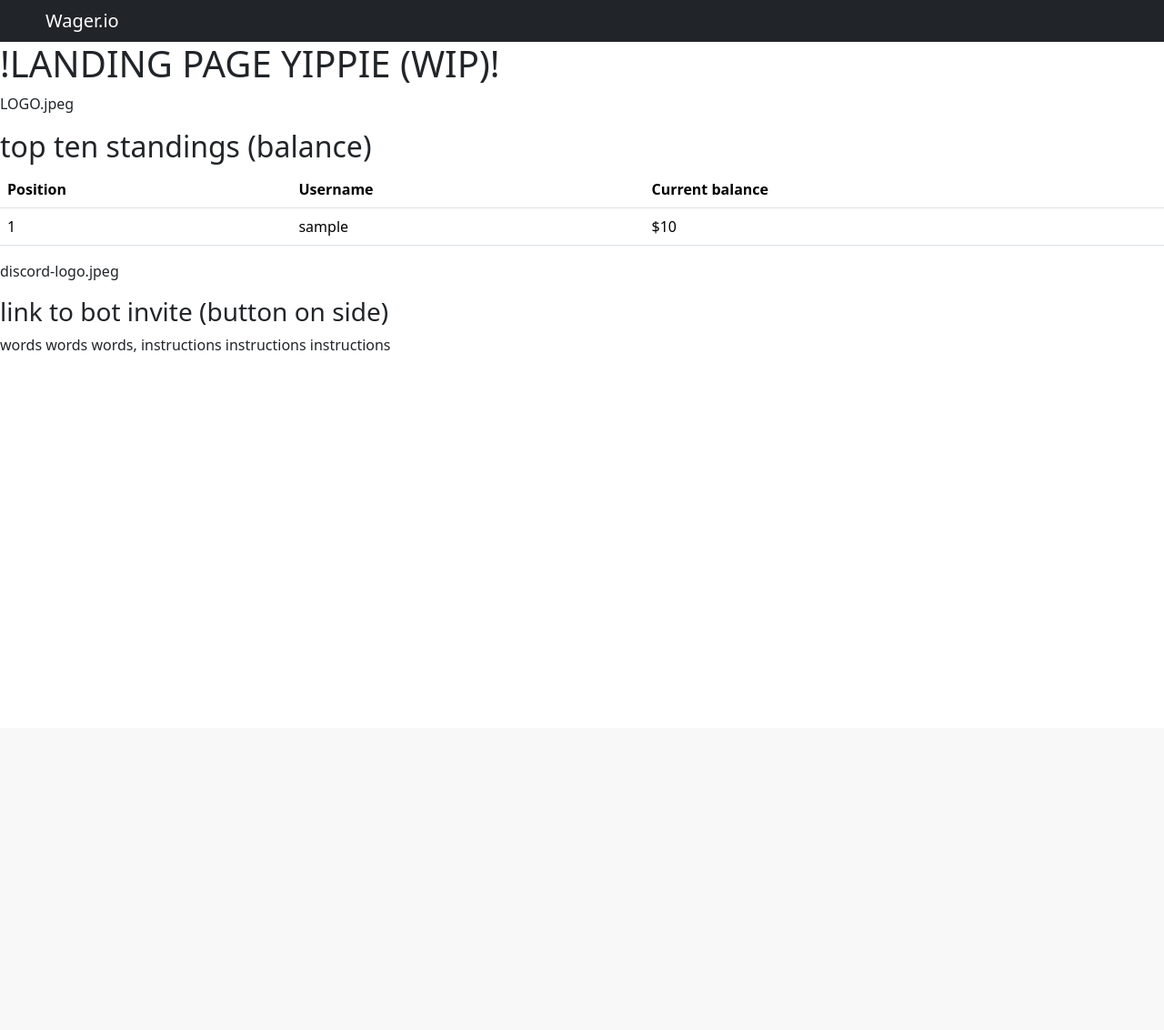
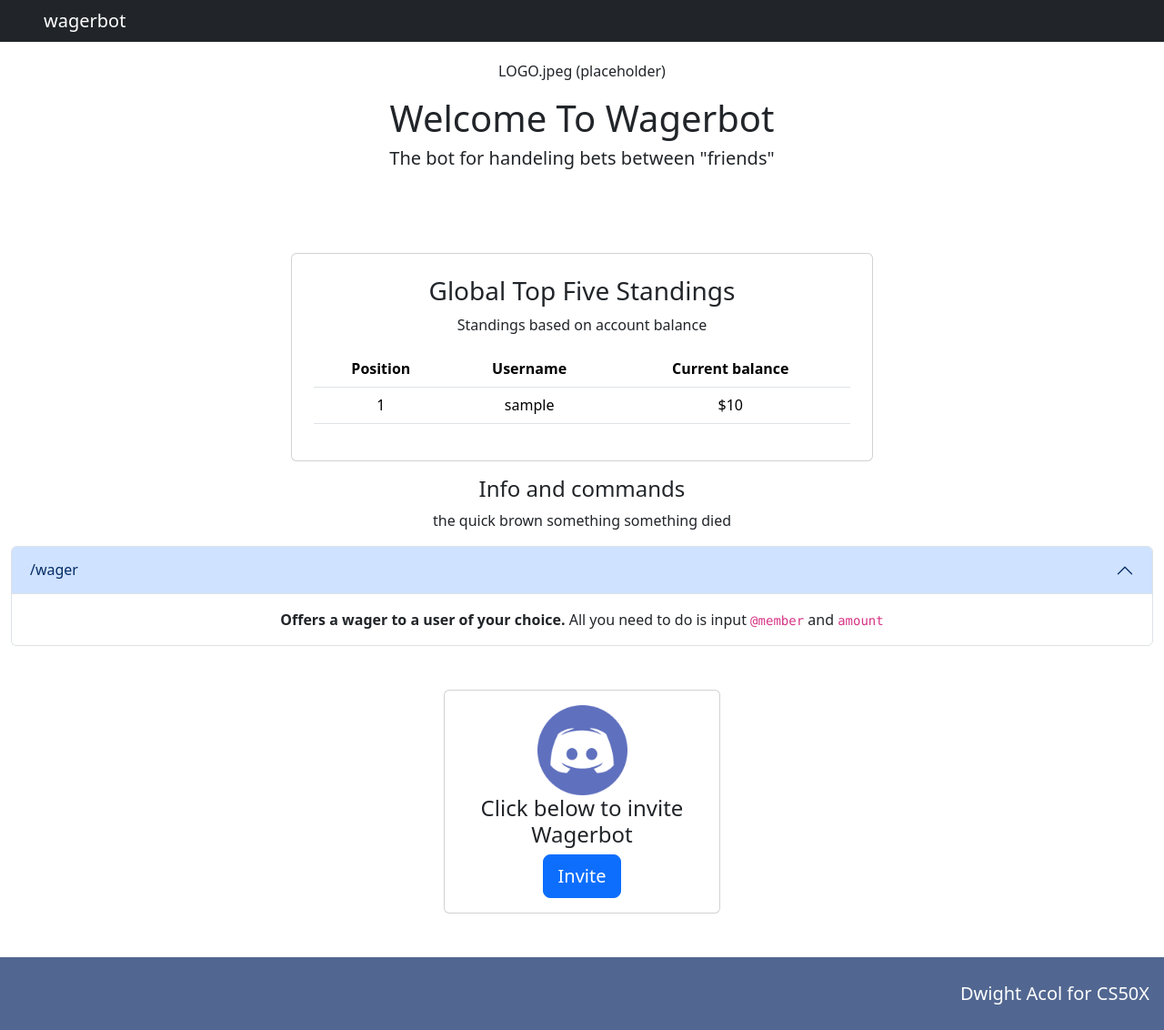
Before and after one commit to Gill-rndone/wagerbot, a Flask app: page / in a window 1280 px wide. Shown: the whole page at 91% size. Before the commit the page ends 387 px from the top, so only its background shows below. Run offline with Flask 3, Linux system fonts and the light colour scheme; tables that the repository leaves empty hold one stand-in row (values such as "Sample post").

Commit message:
added footer and rearranged formatting a little bit

```diff
--- a/app.py
+++ b/app.py
@@ -18,7 +18,7 @@
     return render_template("home.html", global_top_five=global_top_five)
 
 
-# TODO: create users page
+# create users page
 @app.route("/user/<token>")
 def user(token):
     # grab balance record and username
@@ -27,7 +27,7 @@
     if not user_basic_info:
         return redirect("/404")
     else:
-        # TODO: grab full player history (output list of dictionaies formatted {"server": ,"opponent": ,"wager": ,"outcome": })
+        # grab full player history (output list of dictionaies formated {"server": ,"opponent": ,"wager": ,"outcome": })
         wager_history = dbHelpers.grab_history(con, cur, user_basic_info["username"])
 
         return render_template("user.html", user=user_basic_info, wagers=wager_history)
--- a/static/styles.css
+++ b/static/styles.css
@@ -1,3 +1,12 @@
 .footer {
-  margin-top: auto;
+  display: flex;
+  height: 10vh;
+  width: 100%;
+  margin-top: 3rem;
+  background-color: #516791;
+  overflow: auto;
 }
+
+body {
+  background-color: #808080;
+}
--- a/templates/home.html
+++ b/templates/home.html
@@ -5,14 +5,15 @@
 {% endblock %}
 
 {% block main %}
-<div>
-  <h1>!LANDING PAGE YIPPIE (WIP)!</h1>
+<div class="text-center mx-auto p-1" style="margin-top: 1rem;">
+  <!-- remember to add in art after -->
+  <p>LOGO.jpeg (placeholder)</p>
+  <h1>Welcome To Wagerbot</h1>
+  <h5>The bot for handeling bets between "friends"</h5>
 </div>
-<div>
-  <p>LOGO.jpeg</p>
-</div>
-    <div>
-      <h2>top ten standings (balance)</h2>
+    <div class="card mx-auto text-center p-4" style="width: 80vh; margin-bottom: 1rem; margin-top: 5rem;">
+      <h3>Global Top Five Standings</h3>
+      <p>Standings based on account balance</p>
       <table class="table">
         <tr>
          <thead>
@@ -32,9 +33,30 @@
         </tbody>
       </table>
     </div>
-    <div>
-      <p>discord-logo.jpeg</p>
-      <h3>link to bot invite (button on side)</h3>
-      <p>words words words, instructions instructions instructions</p>
+    <div class="container-fluid">
+      <div class="mx-auto text-center">
+        <h4 class="mx-auto">Info and commands</h4>
+        <p>the quick brown something something died</p>
+        <!-- Complete the info accordion -->
+        <div class="accordion" style="margin-bottom: 3rem;">
+          <div class="accordion-item">
+            <h2 class="accordion-header command-display">
+              <button class="accordion-button command-display" type="button" data-bs-toggle="collapse" data-bs-target="#collapseOne" aria-expanded="true" aria-controls="collapseOne">/wager</button>
+            </h2>
+            <div id="collapseOne" class="accordion-collapse collapse show">
+              <div class="accordion-body">
+                <strong>Offers a wager to a user of your choice.</strong> All you need to do is input <code>@member</code> and <code>amount</code>
+              </div>
+            </div>
+          </div>
+        </div>
+      </div>
+      <div class="card mx-auto" style="width: 19rem;">
+        <div class="card-body mx-auto text-center">
+          <img src="/static/discord.png" class="rounded mx-auto d-block" alt="discord-logo" style="height: 99px">
+          <h4 class="card-title mx-auto">Click below to invite Wagerbot</h5>
+          <a class="btn btn-primary btn-lg mx-auto" href="https://discord.com/oauth1/authorize?client_id=1501280462662799582" role="button" >Invite</a>
+        </div>
+      </div>
     </div>
 {% endblock %}
--- a/templates/layout.html
+++ b/templates/layout.html
@@ -3,20 +3,26 @@
 <html lang="en">
   <head>
     <meta charset="utf-8">
+    <link rel="stylesheet" href="/static/styles.css"
     <meta name="viewport" content="width=device-width, initial-scale=1">
-    <title>wager.io</title>
+    <title>wagerbot</title>
     <!-- bootstrap css -->
     <link href="https://cdn.jsdelivr.net/npm/bootstrap@5.3.8/dist/css/bootstrap.min.css" rel="stylesheet" integrity="sha384-sRIl4kxILFvY47J16cr9ZwB07vP4J8+LH7qKQnuqkuIAvNWLzeN8tE5YBujZqJLB" crossorigin="anonymous">
   </head>
   <body>
     <nav class="navbar navbar-dark bg-dark">
       <div>
-        <a class="navbar-brand" href="#" style="padding-left: 50px">Wager.io</a>
+        <a class="navbar-brand" href="/" style="padding-left: 3rem;">wagerbot</a>
       </div>
     </nav>
     <main>
       {% block main %}{% endblock %}
     </main>
+    <div class="footer">
+      <div style="display: table; text-align: center; margin-right: 2vh; margin-left: auto;">
+        <h5 style="display: table-cell; vertical-align: middle; color: #ffffff;" >Dwight Acol for CS50X</h5>
+      </div>
+    </div>
     <!-- bootstrap js -->
     <script src="https://cdn.jsdelivr.net/npm/bootstrap@5.3.8/dist/js/bootstrap.bundle.min.js" integrity="sha384-FKyoEForCGlyvwx9Hj09JcYn3nv7wiPVlz7YYwJrWVcXK/BmnVDxM+D2scQbITxI" crossorigin="anonymous"></script>
   </body>
```
Also changed, not shown: static/discord.png (added).
